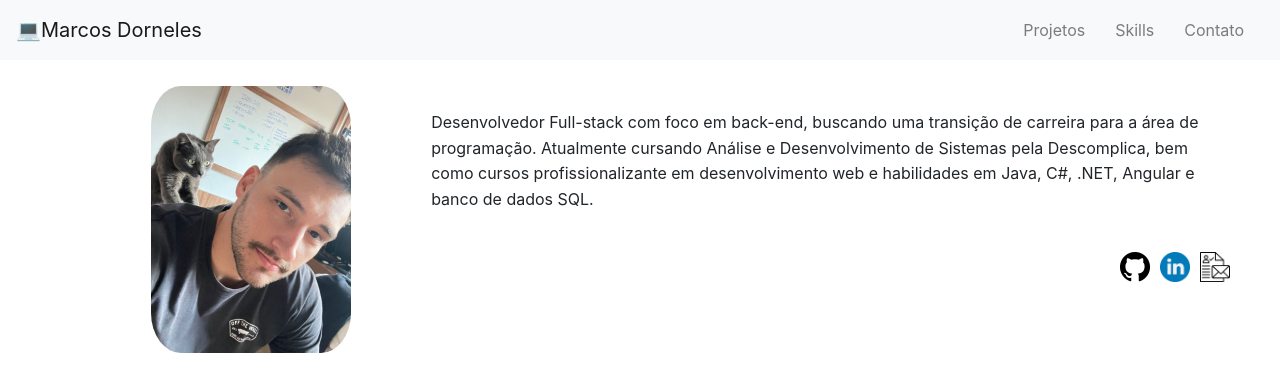
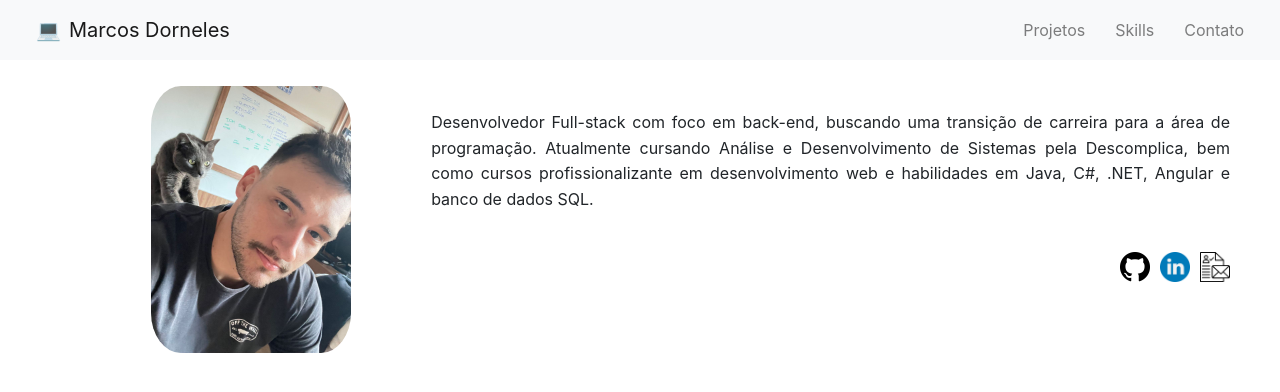
Before and after one commit to marcosdorneles/portfolio, an Angular app: page / in a window 1280 px wide. Shown: the top 392 px of the page. Built offline with nearby package versions, Linux system fonts and the light colour scheme.

Commit message:
changed display on navbar and about-me component

```diff
--- a/src/app/components/about-me/about-me.component.scss
+++ b/src/app/components/about-me/about-me.component.scss
@@ -31,6 +31,7 @@
     font-size: 16px;
     line-height: 1.6;
     margin-bottom: 20px;
+    text-align: justify;
   }
 
   .social-links {
--- a/src/app/components/navbar/navbar.component.html
+++ b/src/app/components/navbar/navbar.component.html
@@ -4,11 +4,28 @@
     rel="stylesheet"
     href="https://maxcdn.bootstrapcdn.com/bootstrap/4.3.1/css/bootstrap.min.css"
   />
+  <style>
+    svg {
+      overflow: hidden;
+      border-top: 10px;
+      margin-top: 10px;
+    }
+
+    .navbar-brand {
+      margin-left: 20px; /* Adiciona uma margem à esquerda para afastar o título da margem esquerda */
+    }
+
+    .navbar-light .navbar-nav .nav-link {
+      color: rgba(0,0,0,.5);
+      margin-right: 10px;
+      padding: 10px;
+    }
+  </style>
 </head>
 <body>
   <nav class="navbar navbar-expand-lg navbar-light bg-light">
     <a class="navbar-brand" href="https://www.linkedin.com/in/marcos-dorneles/">
-      💻Marcos Dorneles
+      💻<span class="ml-2">Marcos Dorneles</span> <!-- Adiciona uma margem à esquerda do ícone -->
     </a>
 
     <div class="navbar-nav ml-auto">
```
